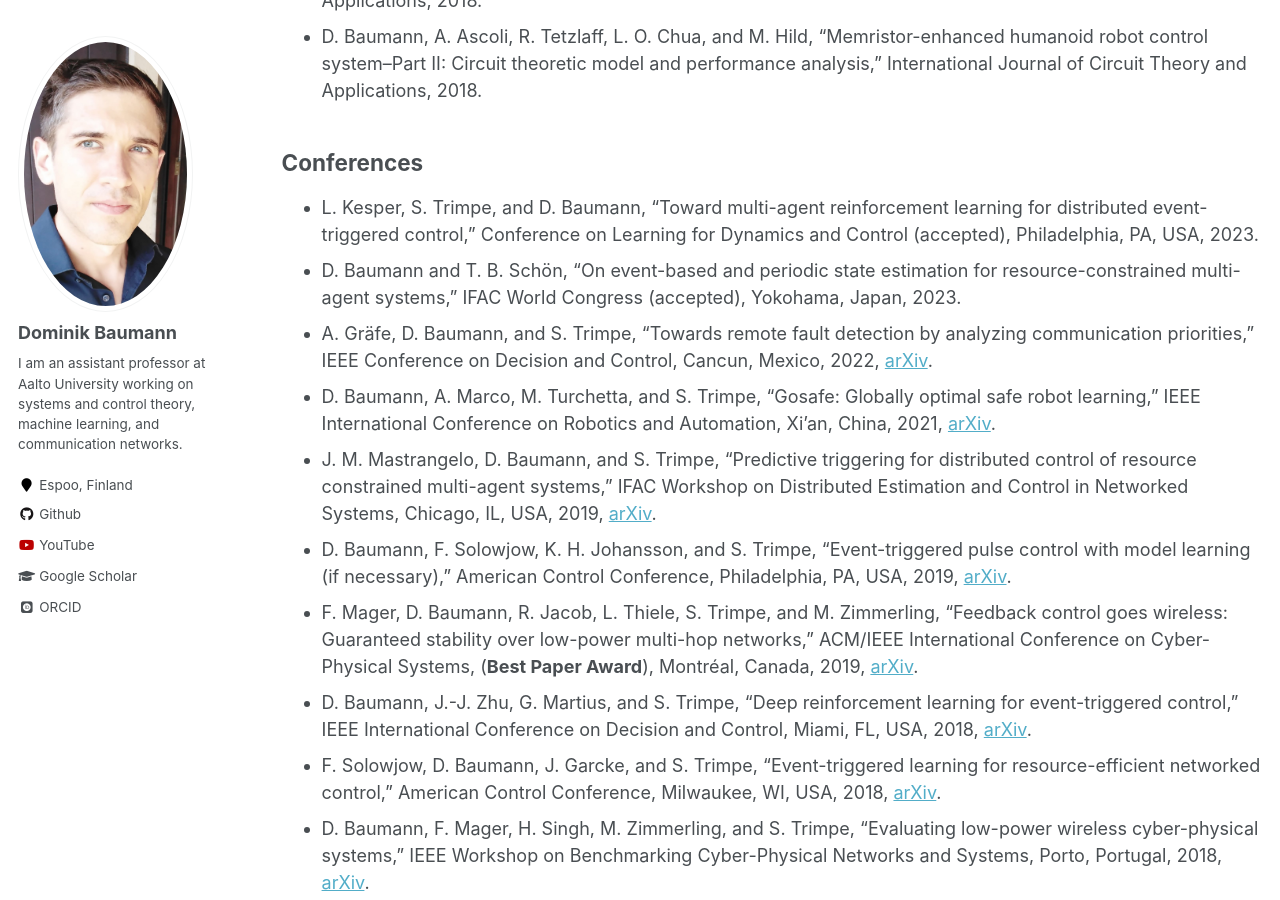
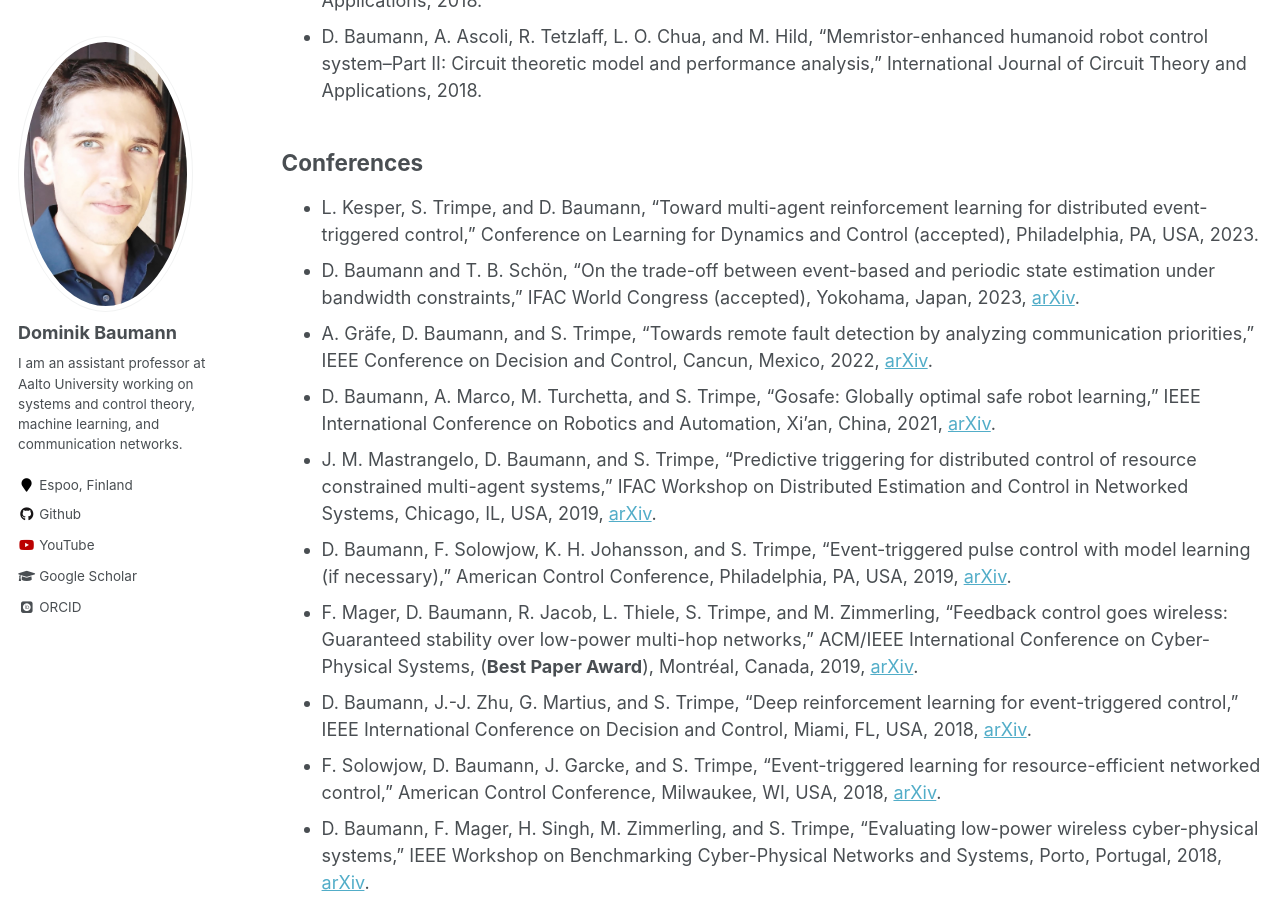
Before and after one commit to baumanndominik/baumanndominik.github.io, a Jekyll site: the page built from _pages/publications.md, in a window 1280 px wide and 900 px high, scrolled down 969 px. Built offline with Jekyll 4.4.1, drawn with Linux system fonts in a browser that asks for light colours; some web fonts are replaced.

Commit message:
add arXiv link

```diff
--- a/_pages/publications.md
+++ b/_pages/publications.md
@@ -24,7 +24,7 @@ You can also find my articles on [my Google Scholar profile](https://scholar.goo
 ## Conferences
 
 * L. Kesper, S. Trimpe, and D. Baumann, "Toward multi-agent reinforcement learning for distributed event-triggered control," Conference on Learning for Dynamics and Control (accepted), Philadelphia, PA, USA, 2023.
-* D. Baumann and T. B. Schön, "On event-based and periodic state estimation for resource-constrained multi-agent systems," IFAC World Congress (accepted), Yokohama, Japan, 2023.
+* D. Baumann and T. B. Schön, "On the trade-off between event-based and periodic state estimation under bandwidth constraints," IFAC World Congress (accepted), Yokohama, Japan, 2023, [arXiv](https://arxiv.org/abs/2304.00559).
 * A. Gräfe, D. Baumann, and S. Trimpe, "Towards remote fault detection by analyzing communication priorities," IEEE Conference on Decision and Control, Cancun, Mexico, 2022, [arXiv](https://arxiv.org/abs/2209.15498).
 * D. Baumann, A. Marco, M. Turchetta, and S. Trimpe, “Gosafe: Globally optimal safe robot learning,” IEEE International Conference on Robotics and Automation, Xi’an, China, 2021, [arXiv](https://arxiv.org/abs/2105.13281).
 * J. M. Mastrangelo, D. Baumann, and S. Trimpe, “Predictive triggering for distributed control of resource constrained multi-agent systems,” IFAC Workshop on Distributed Estimation and Control in Networked Systems, Chicago, IL, USA, 2019, [arXiv](https://arxiv.org/abs/1907.12300).
```
